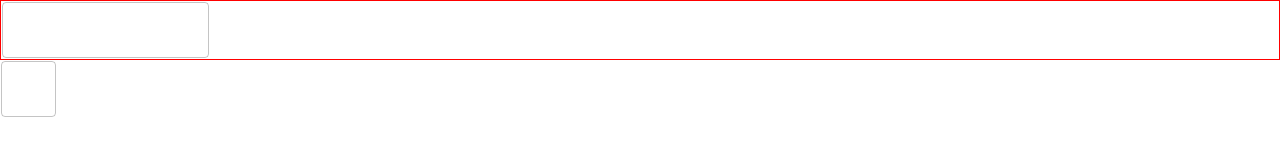
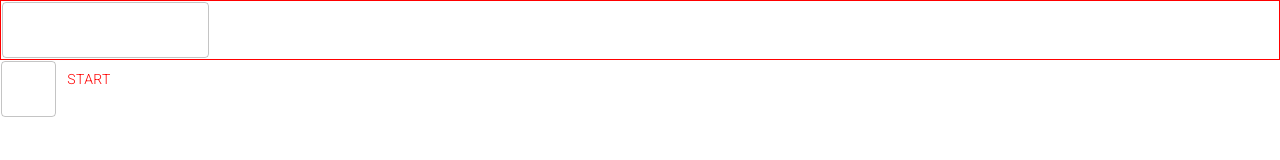
Before and after one commit to ja-me-ch/Anime-Trivia-Game, a Next.js app: page / in a window 1280 px wide. Shown: the top 160 px of the page. Built offline with nearby package versions, Linux system fonts and the light colour scheme.

Commit message:
improved getButtonStatus() in QuestionPanel.js

```diff
--- a/components/QuestionPanel/QuestionPanel.js
+++ b/components/QuestionPanel/QuestionPanel.js
@@ -101,10 +101,10 @@ function QuestionPanel() {
             buttonText = 'Next';
         }
         const getButtonStatus = function () {
-            if (questionNumber === -1) return false;
+            if (commonList.length === 0) return true;
             else {
-                if (disableAnswering) return false;
-                else return true;
+                if (clicked.length === 0) return true;
+                else return false;
             }
 
         }
```
